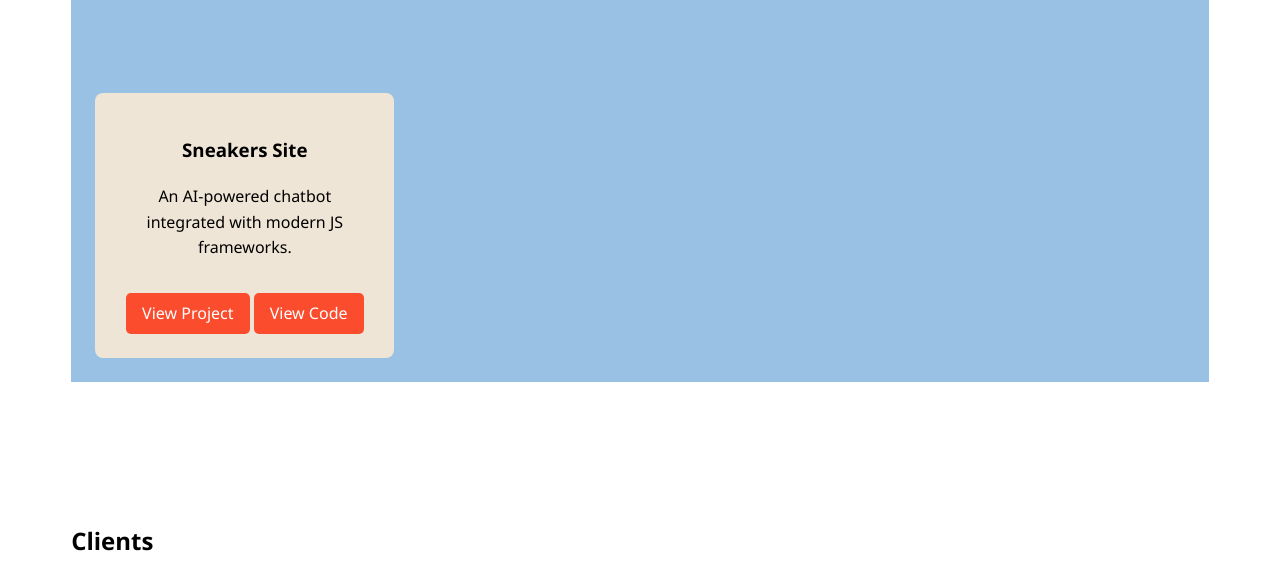
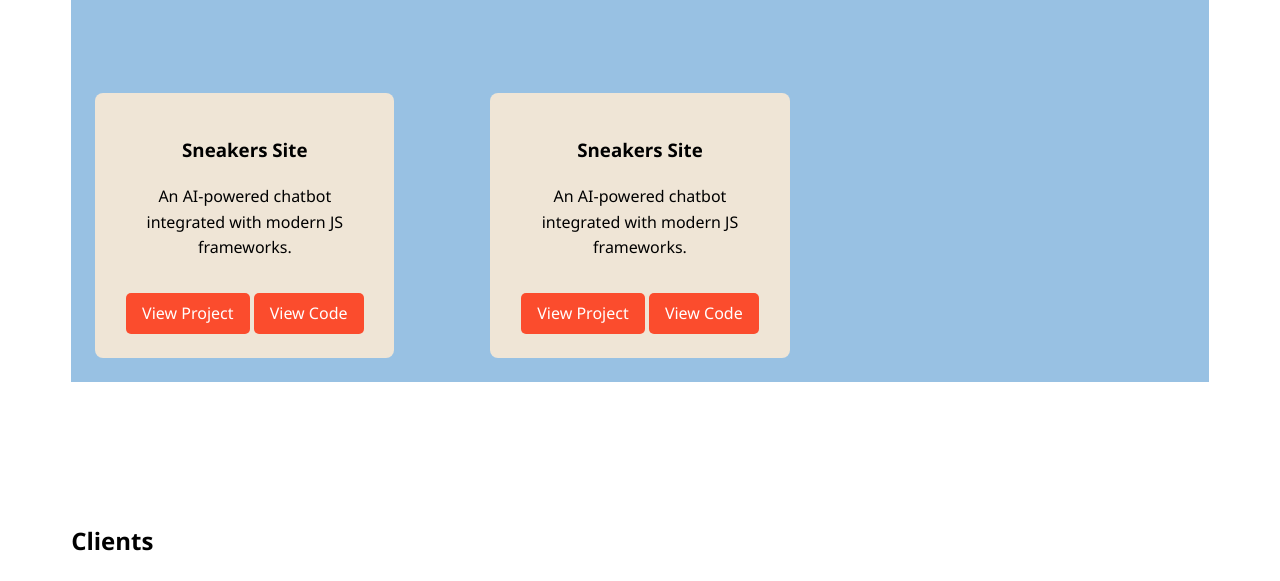
Before and after one commit to Aayush-kumar-ctrl/portfolio_site_2.0, a plain HTML site: page index.html in a window 1280 px wide. Shown: the part 3126-3707 px from the top of the page. Drawn offline with Linux system fonts and the light colour scheme.

Commit message:
Update index.html
added one more project

```diff
--- a/index.html
+++ b/index.html
@@ -150,6 +150,12 @@
                 <a href="#" target="_blank">View Project</a>
                 <a href="#" target="_blank">View Code</a>
             </div>
+            <div class="project-card">
+                <h3>Sneakers Site</h3>
+                <p>An AI-powered chatbot integrated with modern JS frameworks.</p>
+                <a href="#" target="_blank">View Project</a>
+                <a href="#" target="_blank">View Code</a>
+            </div>
         </div>
     </section>
 
```
